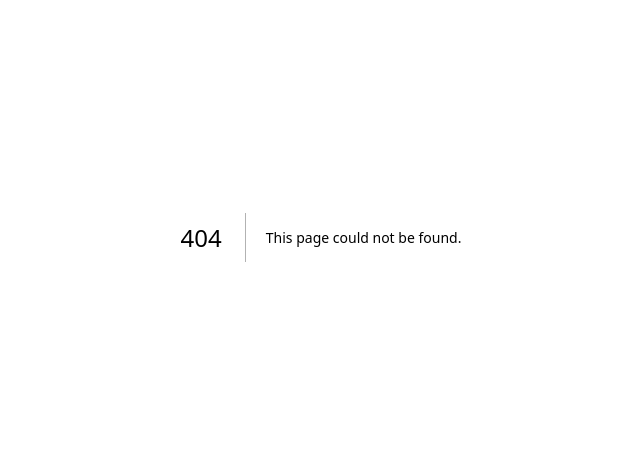
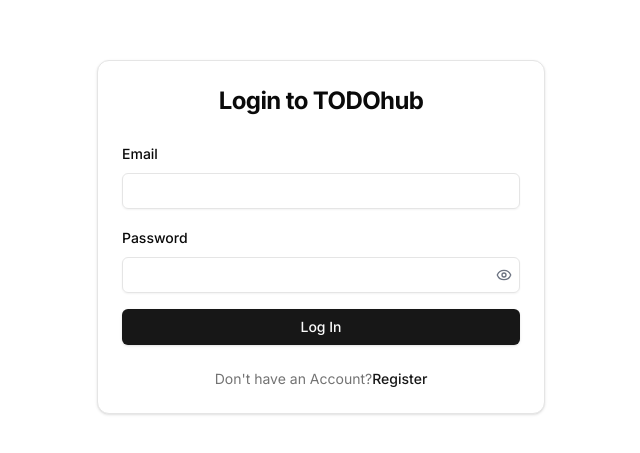
Before and after one commit to supradeepmukherjee/SAAS-Webhooks, a Next.js app: page /login in a window 1280 px wide. Before the commit this address had no page. Shown: the part 163-616 px from the top of the page, without its empty margins (319-959 px from the left). Built offline with nearby package versions, Linux system fonts and the light colour scheme; no server answers.

Commit message:
Create Login Page & a minor fix

```diff
--- /dev/null
+++ b/src/app/login/page.tsx
@@ -0,0 +1,96 @@
+import { Alert, AlertDescription } from "@/components/ui/alert"
+import { Button } from "@/components/ui/button"
+import { Card, CardContent, CardFooter, CardHeader, CardTitle } from "@/components/ui/card"
+import { Input } from "@/components/ui/input"
+import { Label } from "@/components/ui/label"
+import { useSignIn } from "@clerk/nextjs"
+import { Eye, EyeOff } from 'lucide-react'
+import Link from "next/link"
+import { useRouter } from "next/navigation"
+import { FormEvent, useState } from "react"
+
+const Page = () => {
+  const [email, setEmail] = useState('')
+  const [error, setError] = useState('')
+  const [password, setPassword] = useState('')
+  const [showPassword, setShowPassword] = useState(false)
+  const { isLoaded, setActive, signIn } = useSignIn()
+  const router = useRouter()
+  const submitHandler = async (e: FormEvent) => {
+    e.preventDefault()
+    if (!isLoaded) return
+    try {
+      const res = await signIn.create({
+        identifier: email,
+        password
+      })
+      if (res.status === 'complete') {
+        await setActive({ session: res.createdSessionId })
+        router.push('/dashboard')
+      } else {
+        console.log(res)
+
+      }
+    } catch (err: any) {
+      console.log(err)
+      setError(err.errors[0].message)
+    }
+  }
+  return (
+    !isLoaded ? null :
+      <div className="flex items-center justify-center min-h-screen bg-background">
+        <Card className="w-full max-w-md">
+          <CardHeader>
+            <CardTitle className="text-2xl font-bold text-center">
+              Login to TODOhub
+            </CardTitle>
+          </CardHeader>
+          <CardContent>
+            <form onSubmit={submitHandler} className="space-y-4">
+              <div className="space-y-2">
+                <Label htmlFor="email">
+                  Email
+                </Label>
+                <Input type='email' id='email' value={email} onChange={e => setEmail(e.target.value)} required />
+              </div>
+              <div className="space-y-2">
+                <Label htmlFor="password">
+                  Password
+                </Label>
+                <div className="relative">
+                  <Input type={showPassword ? 'text' : 'password'} id='password' value={password} onChange={e => setPassword(e.target.value)} required />
+                  <button type="button" className="absolute right-2 top-1/2 -translate-y-1/2" onClick={() => setShowPassword(!showPassword)}>
+                    {showPassword ?
+                      <EyeOff className="h-4 w-4 text-gray-500" />
+                      :
+                      <Eye className="h-4 w-4 text-gray-500" />
+                    }
+                  </button>
+                </div>
+              </div>
+              {error && (
+                <Alert variant='destructive'>
+                  <AlertDescription>
+                    {error}
+                  </AlertDescription>
+                </Alert>
+              )}
+              <Button className="w-full" type='submit'>
+                Log In
+              </Button>
+            </form>
+          </CardContent>
+          <CardFooter className='justify-center'>
+            <p className="text-sm text-muted-foreground">
+              Don&apos;t have an Account?
+              <Link href='/register' className='font-medium text-primary hover:underline'>
+                Register
+              </Link>
+            </p>
+          </CardFooter>
+        </Card>
+      </div>
+  )
+}
+
+export default Page
--- a/src/app/register/page.tsx
+++ b/src/app/register/page.tsx
@@ -69,7 +69,7 @@
                 </div>
                 <div className="space-y-2">
                   <Label htmlFor="password">
-                    Email
+                    Password
                   </Label>
                   <div className="relative">
                     <Input type={showPassword ? 'text' : 'password'} id='password' value={password} onChange={e => setPassword(e.target.value)} required />
```
